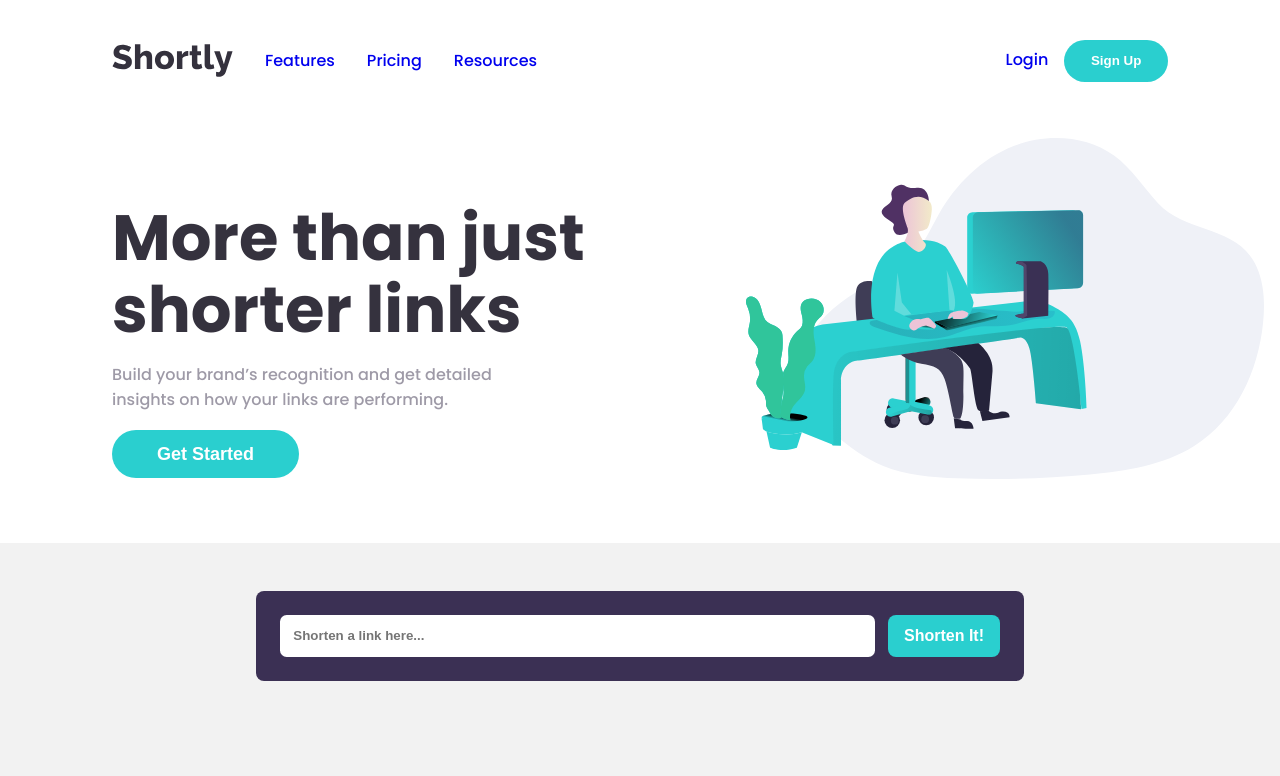
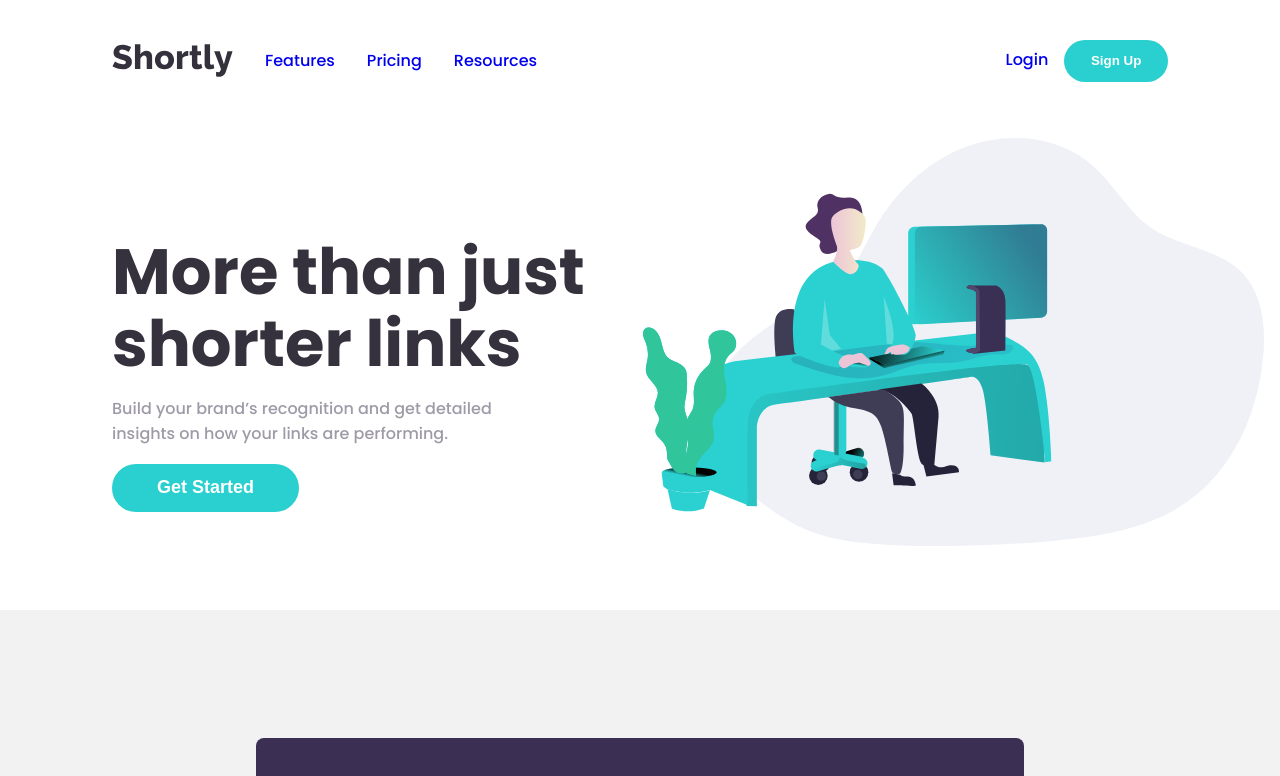
Before and after one commit to milescremen/url-shortener, a React (Create React App) app: page / in a window 1280 px wide. Shown: the top 776 px of the page. Built offline with nearby package versions, Linux system fonts and the light colour scheme.

Commit message:
Fixed minor css landing page issue

```diff
--- a/src/components/Header/Header.css
+++ b/src/components/Header/Header.css
@@ -2,15 +2,19 @@
     display: none;
 }
 
-.header {
+.mobile-nav {
     display: flex;
     justify-content: space-between;
+    align-items: center;
+}
+
+.header {
 
     margin: 2em 2em;
 }
 
+.hamburger {
 
-.hamburger {
     color: var(--clr-neutral-400);
     cursor: pointer;
 }
--- a/src/components/Input/Input.css
+++ b/src/components/Input/Input.css
@@ -2,11 +2,13 @@
     background-color: hsl(0, 0%, 95%);
 
     margin-top: 3em;
-    padding-top: 2em;
+    padding-top: 7em;
     padding-bottom: 2em;
 
     display: flex;
+    flex-direction: column;
     justify-content: center;
+    align-items: center;
 }
 
 .input {
@@ -64,6 +66,7 @@
 @media only screen and (min-width: 650px) {
     .input {
         margin: 1em 4em;
+        padding: 2.5em;
         display: flex;
         flex-direction: row;
     }
--- a/src/components/Landing/Landing.css
+++ b/src/components/Landing/Landing.css
@@ -45,7 +45,7 @@
 @media only screen and (min-width: 650px) {
     .landing {
         flex-direction: row-reverse;
-        justify-content: space-between;
+        justify-content: space-around;
         align-items: center;
 
         margin: 2.5em 5em;
@@ -60,7 +60,7 @@
     .landing-body > h1 {
         font-size: 4rem;
         line-height: 1.125em;
-        max-width: 30ch;
+        max-width: 15ch;
         text-align: left;
     }
 
--- a/src/components/LinkCard/LinkCard.css
+++ b/src/components/LinkCard/LinkCard.css
@@ -31,6 +31,11 @@
     padding: 0.5em 0.75em;
 }
 
+.orig-link a:visited {
+    text-decoration: none;
+    color: var(--clr-neutral-800)hsl(0, 0%, 0%);
+}
+
 .short-link {
     padding: 0.5em 0.75em 0 0.75em;
 }
@@ -52,3 +57,19 @@
     color: var(--clr-primary-400);
     text-decoration: none;
 }
+
+
+@media only screen and (min-width: 650px) {
+    .link-card {
+        min-width: 60vw;
+        flex-direction: row;
+        align-items: center;
+        justify-content: space-between;
+    }
+
+    .orig-link {
+        border-bottom: none;
+        margin-left: 1em;
+        flex: 1;
+    }
+}
```
